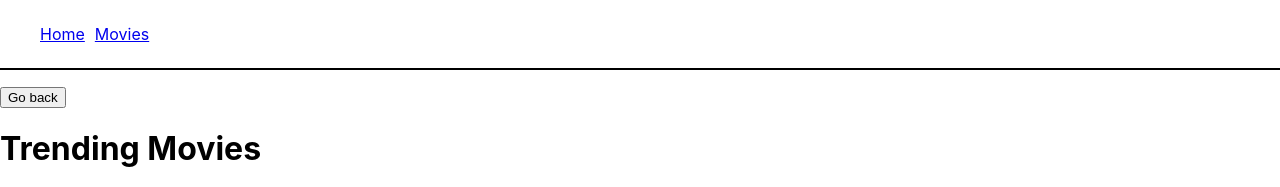
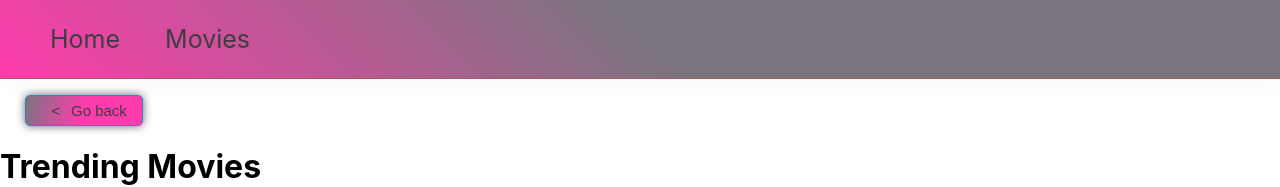
Before and after one commit to Muffcata/goit-react-hw-05-movies, a React (Create React App) app: page / in a window 1280 px wide. Shown: the top 187 px of the page. Built offline with nearby package versions, Linux system fonts and the light colour scheme; no server answers.

Commit message:
wrapp navi+ btn

```diff
--- a/src/components/Navigation/Navigation.jsx
+++ b/src/components/Navigation/Navigation.jsx
@@ -11,11 +11,13 @@ export const Navigation = () => {
           <Link className={style.list} to="/">
             Home
           </Link>
-          <Link to="/movies">Movies</Link>
+          <Link className={style.list} to="/movies">
+            Movies
+          </Link>
         </ul>
       </nav>
 
-      <button type="button" onClick={() => navigate(-1)}>
+      <button className={style.btn} type="button" onClick={() => navigate(-1)}>
         Go back
       </button>
     </>
--- a/src/components/Navigation/Navigation.module.css
+++ b/src/components/Navigation/Navigation.module.css
@@ -5,8 +5,44 @@
   gap: 12px;
   padding: 8px 0;
   margin-bottom: 16px;
-  border-bottom: 2px solid rgb(0, 0, 0);
+  border-bottom: 1px solid rgb(171, 88, 88);
+  box-shadow: 5px 5px 20px rgba(125, 93, 93, 0.04);
+  background-image: linear-gradient(225deg, #7a747f 50%, #ff3cac 100%);
 }
 .list {
-  padding-right: 10px;
+  margin-right: 25px;
+  padding: 10px;
+  font-size: 25px;
+  justify-content: center;
+  color: #3f3d41;
+  text-decoration: none;
+  border-radius: 5px;
 }
+.btn {
+  margin-left: 25px;
+  display: flex;
+  color: #3f3d41;
+  align-items: center;
+  justify-content: center;
+  padding: 6px 15px;
+  font-size: 15px;
+  border: 1px solid #2b86c5;
+  border-radius: 5px;
+  background-color: #eb369d;
+  background-image: linear-gradient(285deg, #ff3cac 50%, #7a747f 100%);
+  box-shadow: 0 0 10px rgba(0, 0, 0, 0.6);
+  cursor: pointer;
+  transition: all 0.2s ease-in-out;
+}
+.btn:hover,
+:focus {
+  opacity: 1;
+  box-shadow: 5px 5px 15px rgba(0, 0, 0, 0.6);
+  cursor: pointer;
+  transition: all 0.2s ease-in-out;
+}
+
+.btn::before {
+  content: '<';
+  width: 30px;
+}
```
